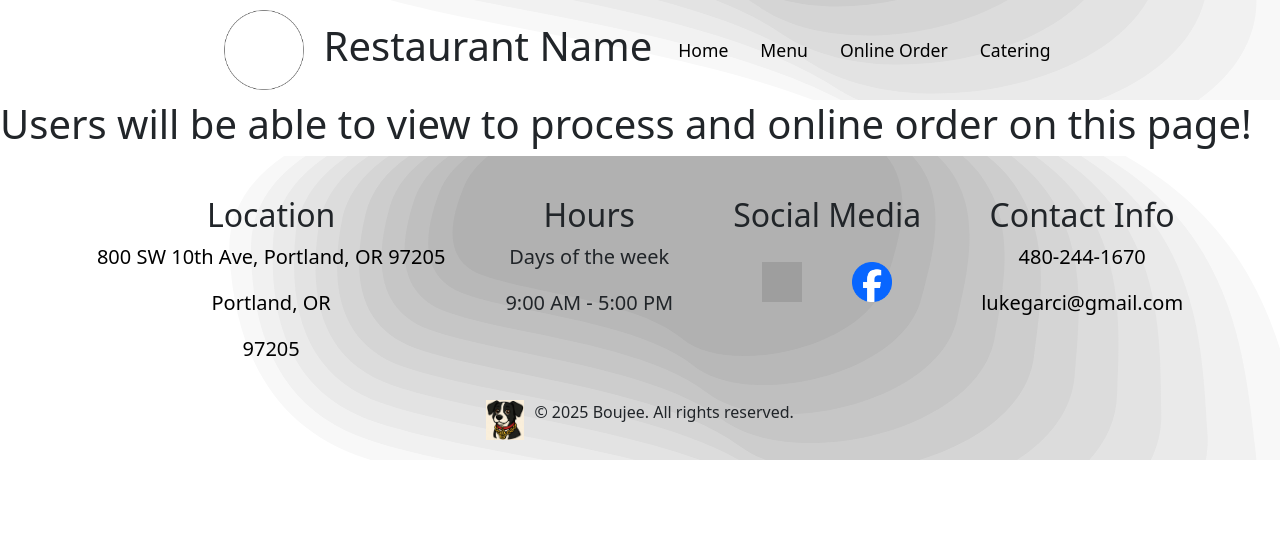
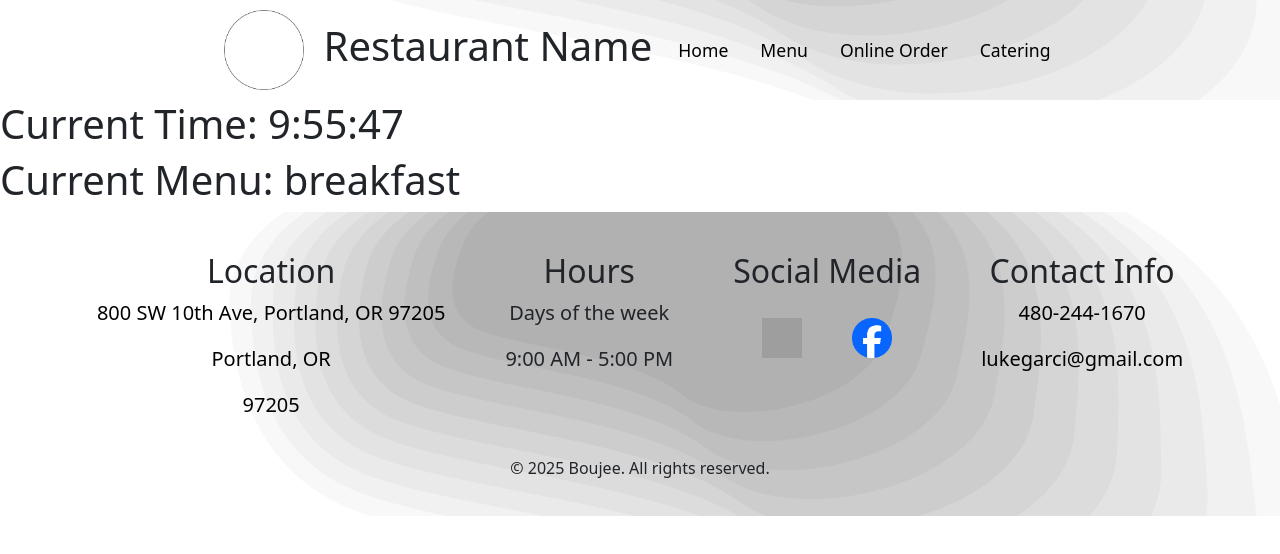
Before and after one commit to lukegarci/restaurant-template, a React (Vite) app in the folder restaurant-frontend/: page /OnlineOrder in a window 1280 px wide. Shown: the top 554 px of the page. Built offline with nearby package versions, Linux system fonts and the light colour scheme; grey boxes are pictures that could not be loaded.

Commit message:
Added a clock on the Online Order page and created a function that gets the time(hour) and displays the correct menu based on the time

```diff
--- a/restaurant-frontend/index.html
+++ b/restaurant-frontend/index.html
@@ -4,7 +4,6 @@
     <meta charset="UTF-8" />
     <meta name="viewport" content="width=device-width, initial-scale=1.0" />
     <title>Restaurant Template </title>
-    <link rel="icon" type="image/jpeg" href="/boujee_logo.JPG" />
   </head>
   <body>
     <div id="root"></div>
--- a/restaurant-frontend/src/components/Footer.tsx
+++ b/restaurant-frontend/src/components/Footer.tsx
@@ -46,7 +46,6 @@ function Footer() {
                 </div>
             </div>
             <div className="copyright">
-                <img src='/boujee_logo.JPG' alt="Boujee logo" className="footer-logo" />
                 <p>&copy; 2025 Boujee. All rights reserved.</p>
             </div>
         </div>
--- a/restaurant-frontend/src/pages/OnlineOrder.tsx
+++ b/restaurant-frontend/src/pages/OnlineOrder.tsx
@@ -1,6 +1,54 @@
+import { useEffect, useState } from 'react';
+
+interface OnlineOrder{
+    firstName:string;
+    lastName:string;
+    phoneNumber:number;
+    orderList:string;
+}
+
+interface MenuItem {
+  itemid: number;
+  name: string;
+  description: string;
+  price: number;
+  availability: boolean;
+  foodtags: string;
+  category: string;
+  imageurl: string;
+}
+
+
 function OnlineOrder (){
+    const [showTime,setShowTime] = useState<string>(() => {
+        const date = new Date();
+        return date.getHours() + ':' + date.getMinutes() + ':' + date.getSeconds();
+    });
+
+    useEffect(() => {
+        const interval = setInterval(() => {
+            const date = new Date();
+            const formattedDate = date.getHours() + ':' + date.getMinutes() + ':' + date.getSeconds();
+            setShowTime(formattedDate)
+        },1000);
+        return () => clearInterval(interval);
+    },[]);
+
+    function MenuDisplayed(): string{
+        const time = new Date().getHours();
+        if (time >= 6 && time < 10){
+            return 'breakfast';
+        } else if (time >= 10 && time < 17){
+            return 'lunch';
+        } else if (time >= 17 && time < 20){
+            return 'dinner';
+        } else {
+            return 'Closed';
+        }
+    }
+
     return (
-        <h1>Users will be able to view to process and online order on this page!</h1>
+        <><h1>Current Time: {showTime}</h1><h1>Current Menu: {MenuDisplayed()}</h1></>
     )
 }
 
```
